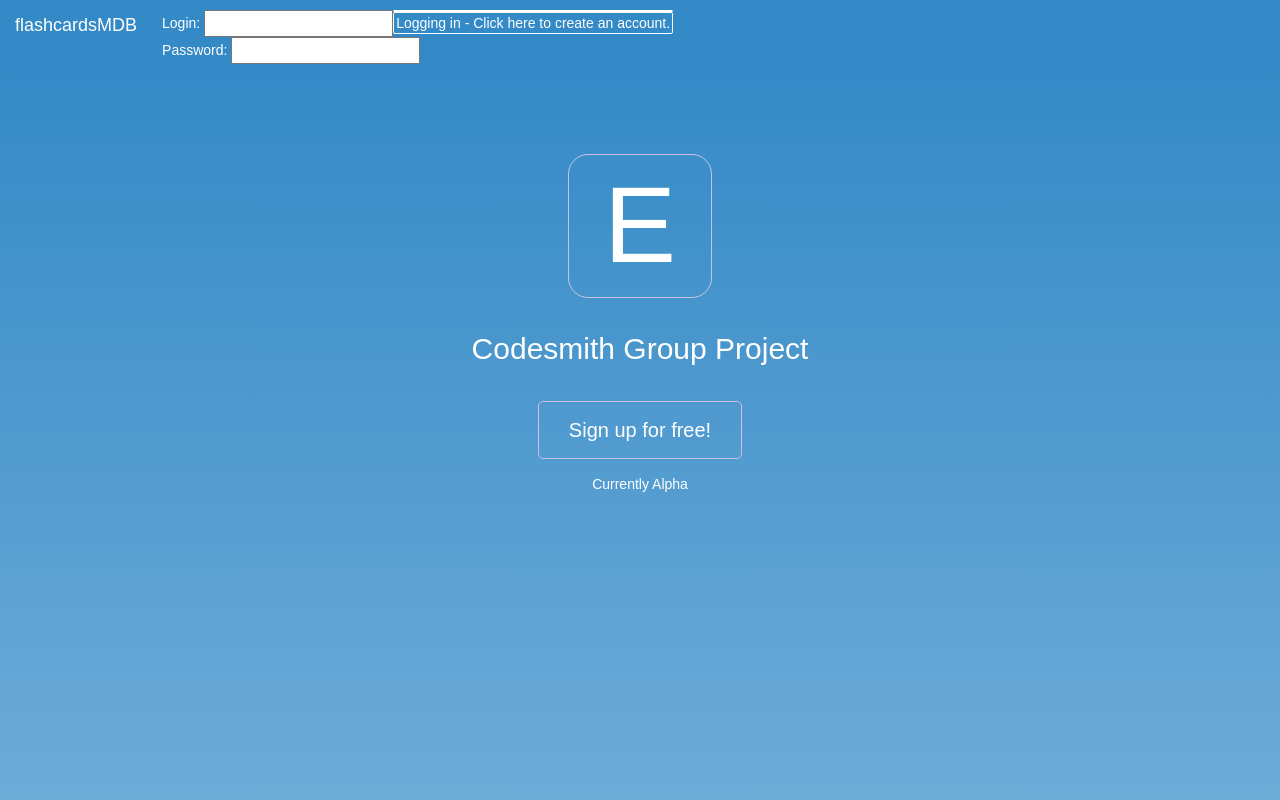
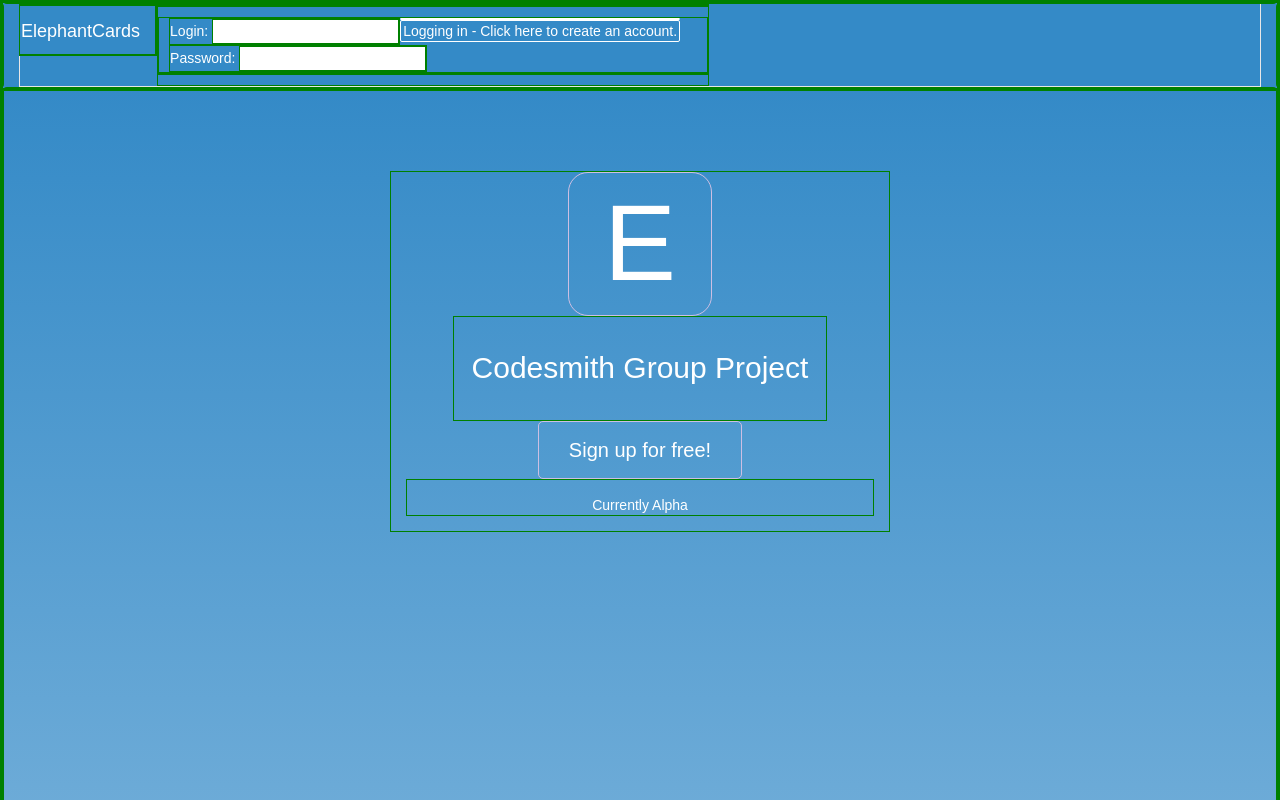
Before and after one commit to ZhouxiangHuang/ElephantCards, a website: page client/index.html in a window 1280 px wide. Shown: the top 800 px of the page. Drawn offline with nearby package versions, Linux system fonts and the light colour scheme; some packages are replaced by stand-ins of ours; no server answers.

Commit message:
minor changes before switching branches back to master before pull

```diff
--- a/client/partials/nav.html
+++ b/client/partials/nav.html
@@ -2,7 +2,7 @@
   <div class="container-fluid">
     <div class="navbar-header">
       </button>
-      <a class="navbar-brand" href="#">flashcardsMDB</a>
+      <a class="navbar-brand" href="#">ElephantCards</a>
     </div>
     <div id="navbar" class="navbar-collapse collapse">
       <ul class="nav navbar-nav">
--- a/client/styles.css
+++ b/client/styles.css
@@ -1,5 +1,6 @@
 * {
   overflow: hidden;
+  border: 1px solid green;
 }
 /*Navbar*/
 .navbar-brand {
```
Also changed, not shown: 1 other file.
